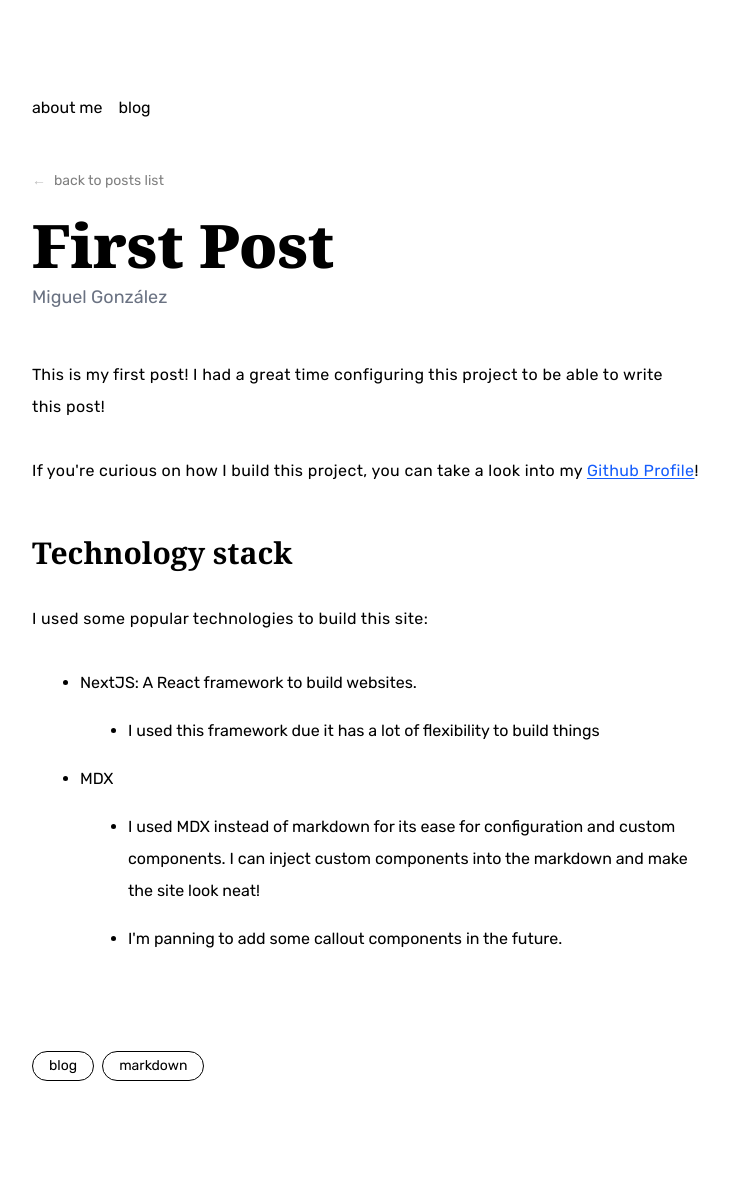
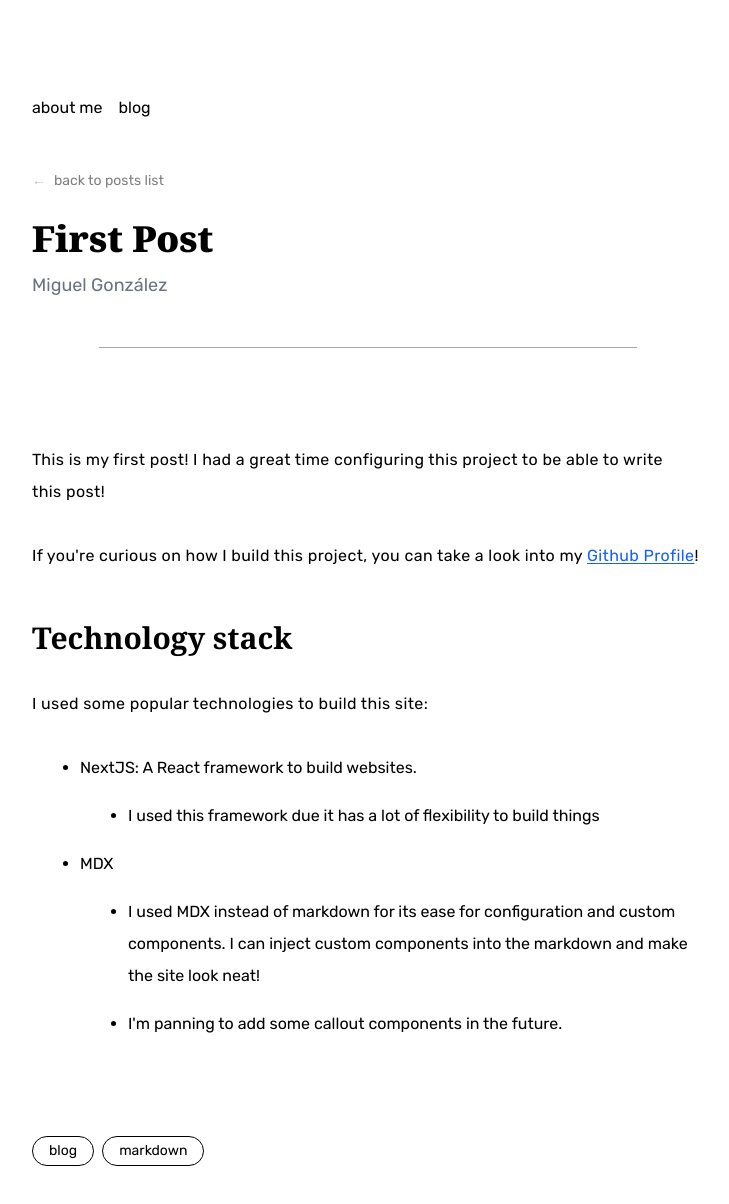
Before and after one commit to migpalg/webpage, a Next.js app: page /blog/first-post in a window 1280 px wide. Shown: the top 1204 px of the page, without its empty margins (272-1001 px from the left). Before the commit the page ends 1177 px from the top, so only its background shows below. Built offline with nearby package versions, Linux system fonts and the light colour scheme.

Commit message:
feat: fixed titles

```diff
--- a/src/app/blog/[slug]/page.tsx
+++ b/src/app/blog/[slug]/page.tsx
@@ -57,15 +57,25 @@ export default async function Post({ params }: PostProps) {
       </Link>
 
       <main>
-        <h2 className="text-6xl font-black mb-2 font-serif">
+        <h2
+          className={clsx(
+            "text-4xl/12",
+            "font-black",
+            "mb-2",
+            "font-serif",
+            "break-normal",
+          )}
+          title={frontmatter.title}
+        >
           {frontmatter.title}
         </h2>
         <p className="text-lg text-gray-500">{frontmatter.author}</p>
+        <hr className="my-12 border-gray-600/50 w-4/5 mx-auto" />
 
         <div className="py-12">
           <Post />
         </div>
-        <div className="flex gap-2 mt-8">
+        <div className="flex gap-2 flex-wrap mt-8">
           {frontmatter.tags?.map((tag: string) => (
             <span
               key={tag}
--- a/src/mdx-components.tsx
+++ b/src/mdx-components.tsx
@@ -114,7 +114,19 @@ export function useMDXComponents(components: MDXComponents): MDXComponents {
 
       return (
         <div className="bg-zinc-900 rounded-md overflow-hidden text-sm my-4">
-          <span className="block border-b-2 border-indigo-500 bg-zinc-800 font-sans px-4 py-2 uppercase">
+          <span
+            className={clsx(
+              "block",
+              "border-b-2",
+              "border-indigo-500",
+              "bg-zinc-800",
+              "text-zinc-50",
+              "font-sans",
+              "px-4",
+              "py-2",
+              "uppercase",
+            )}
+          >
             {language}
           </span>
           <div className="font-mono p-4">
```
Also changed, not shown: src/content/fix-access-control-errors-static-next-cloudfront.mdx (renamed from src/content/deploy-static-next-s3-cloudfront.mdx).
